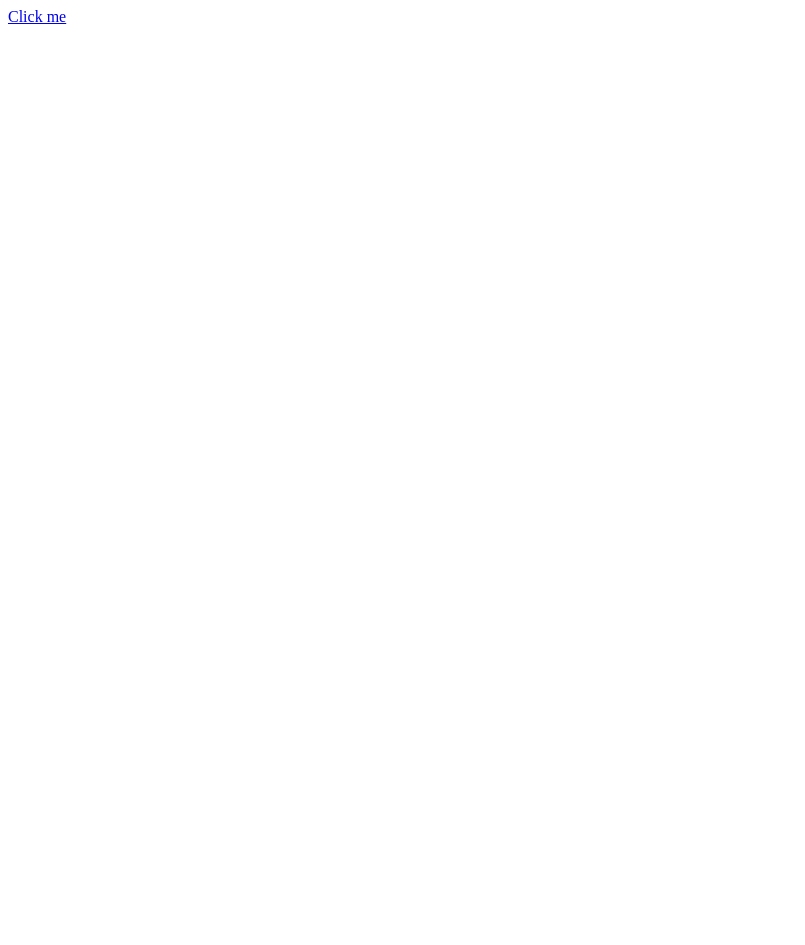
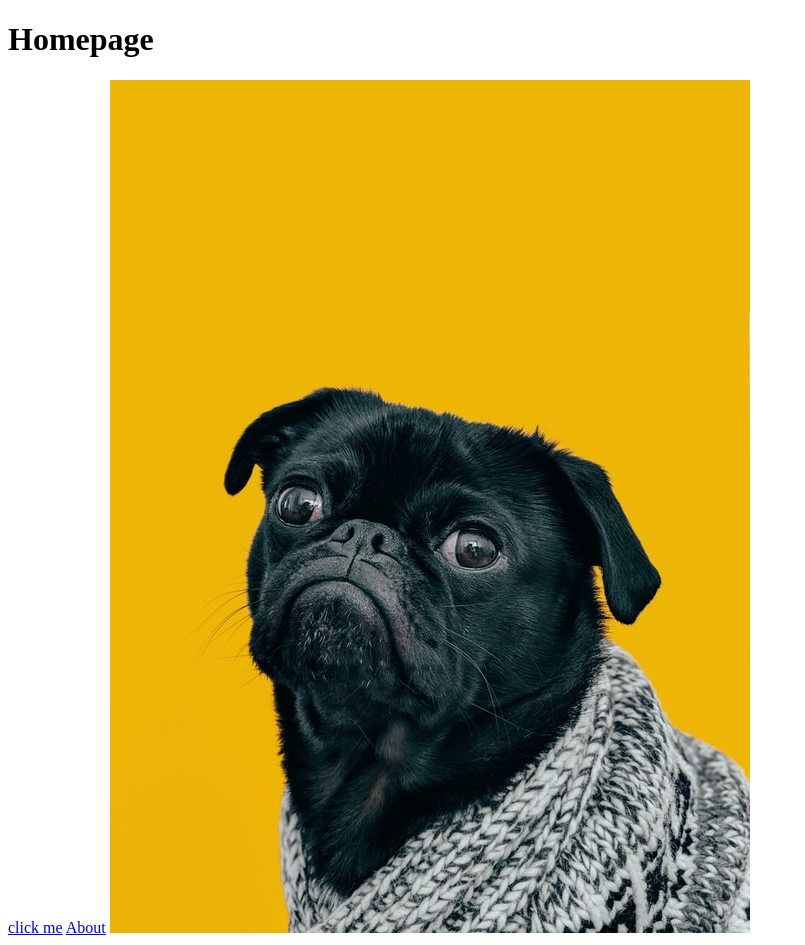
Before and after one commit to InsideWhale72/git_test, a plain HTML site: page odin-links-and-images/index.html in a window 1280 px wide. Shown: the whole page, without its empty margins (0-805 px from the left). Before the commit the page ends 800 px from the top, so only its background shows below. Drawn offline with Linux system fonts and the light colour scheme.

Commit message:
Finished Odin project 1st project

```diff
--- a/odin-links-and-images/index.html
+++ b/odin-links-and-images/index.html
@@ -6,6 +6,11 @@
 	</head>
 
 	<body>
-		<a href="https://www.theodinproject.com/about">Click me</a>
+		<h1>Homepage</h1>
+	    <a href="https://www.theodinproject.com/about">click me</a>
+
+	    <a href="pages/about.html">About</a>
+
+	    <img src="images/dog.jpg">
 	</body>
 </html>
```
Also changed, not shown: odin-links-and-images/pages/about.html (added, +11 -0 lines), odin-links-and-images/images/dog.jpg (added).
